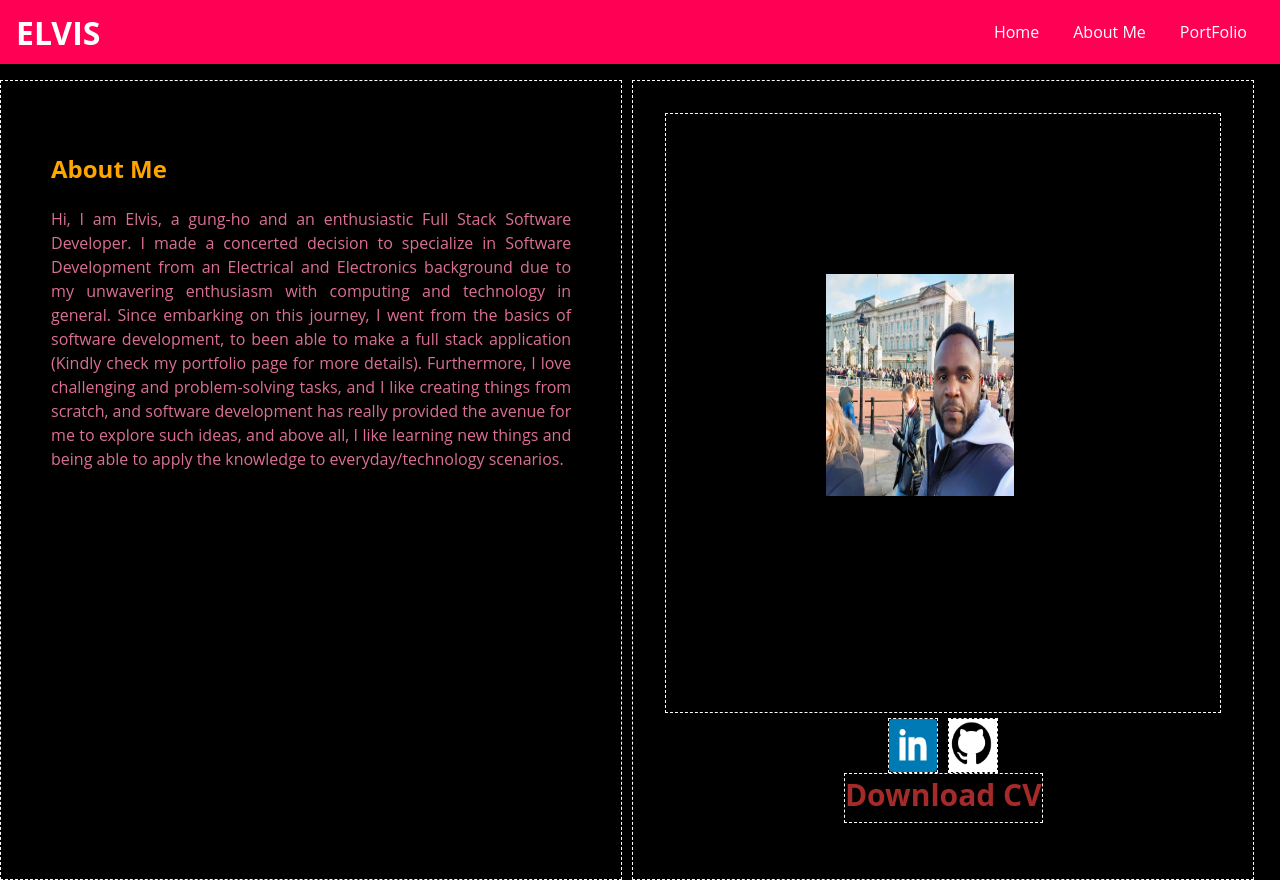
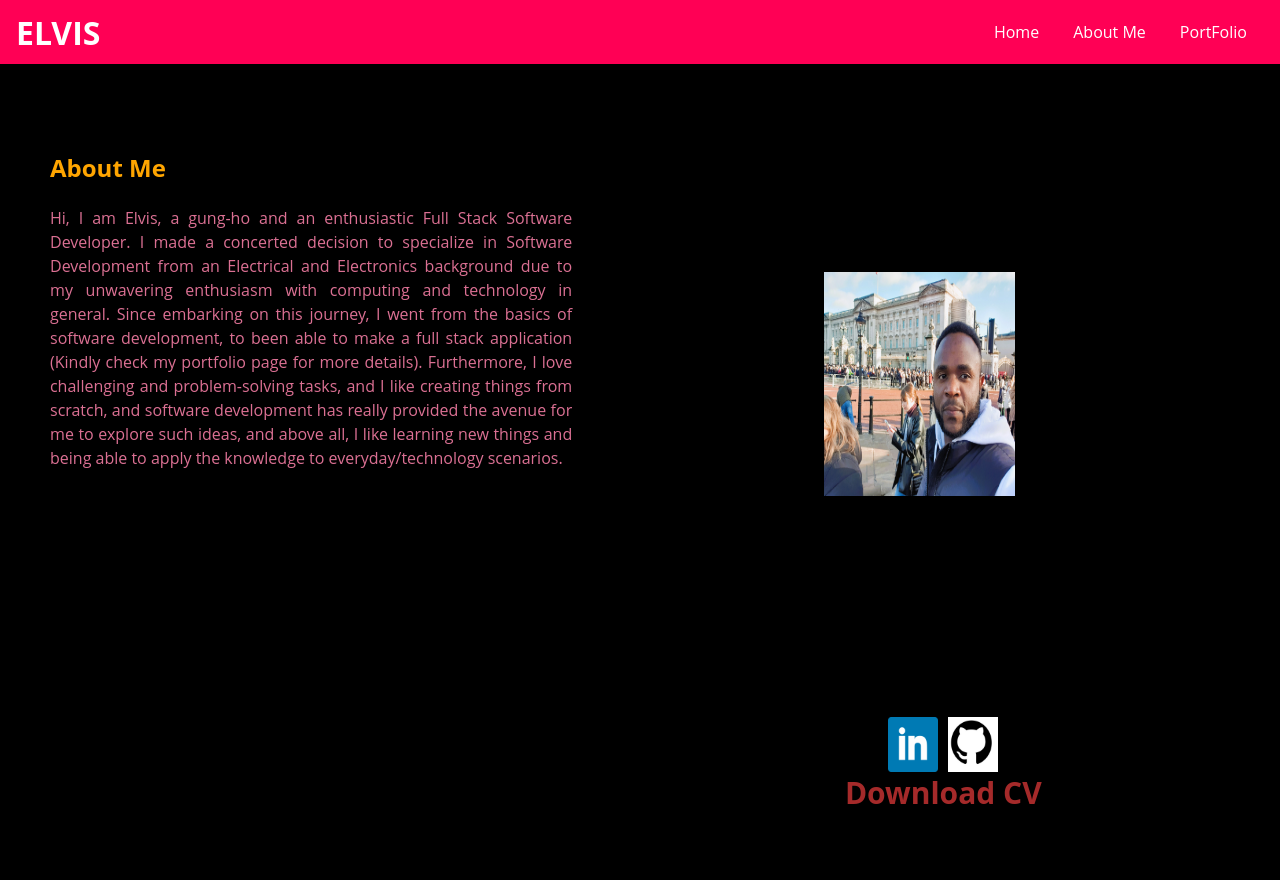
Before and after one commit to elvisonob/Personal-Website, a React (Create React App) app: page /about in a window 1280 px wide. Built offline with nearby package versions, Linux system fonts and the light colour scheme.

Commit message:
updated personal website

```diff
--- a/src/components/pages/About.module.css
+++ b/src/components/pages/About.module.css
@@ -9,7 +9,6 @@
 
 .leftHandSide {
     grid-area: leftHandSide;
-    border: 1px dashed white;
     padding: 50px;
     display: grid;
     grid-template-areas: 'textContent';
@@ -25,7 +24,6 @@
 .rightHandSide {
     grid-area: rightHandSide;
     color: white;
-    border: 1px dashed white;
     display: grid;
     padding: 2rem;
     grid-template-rows: 600px 50px 50px;
@@ -38,17 +36,6 @@
     color: white;
     grid-gap: 10px;
     justify-content: center;
-}
-
-.socialMediaLink .linkedin,
-.socialMediaLink .github {
-    border: 1px dashed white;
-}
-
-.rightHandSide .picture,
-.rightHandside .socialMediaLink,
-.rightHandSide .cv {
-    border: 1px dashed white;
 }
 
 .rightHandSide .cv {
```
